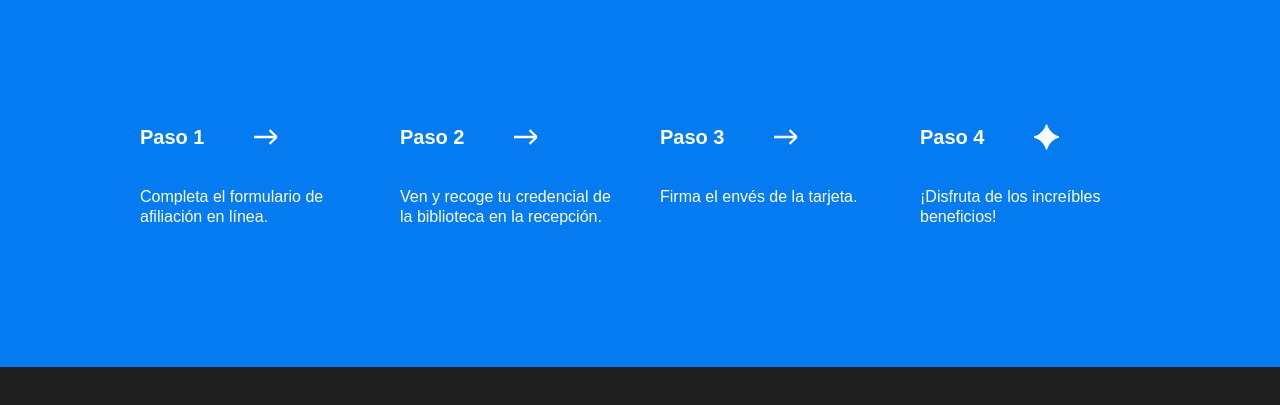
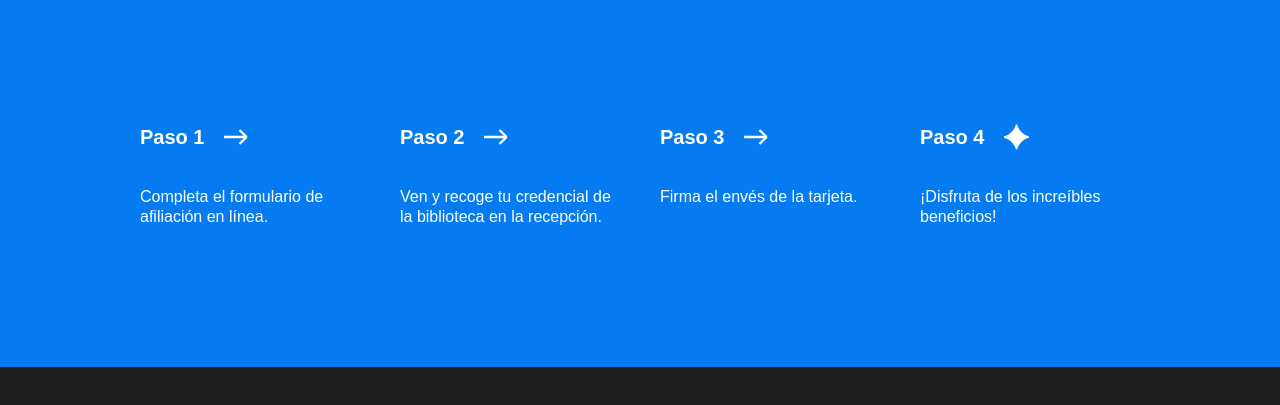
Before and after one commit to CarlosDuro/web_project_library_es, a plain HTML site: page index.html in a window 1280 px wide. Shown: the part 3249-3654 px from the top of the page. Drawn offline with Linux system fonts and the light colour scheme.

Commit message:
Cuarto commit - actualizando main en index y margin left style setp icon liena 320

```diff
--- a/styles/style.css
+++ b/styles/style.css
@@ -334,7 +334,7 @@
 }
 
 .step__icon {
-  margin-left: 50px;
+  margin-left: 20px;
   height: 80px;
   width: 25px;
 }
```
Also changed, not shown: index.html (+2 -2 lines).
